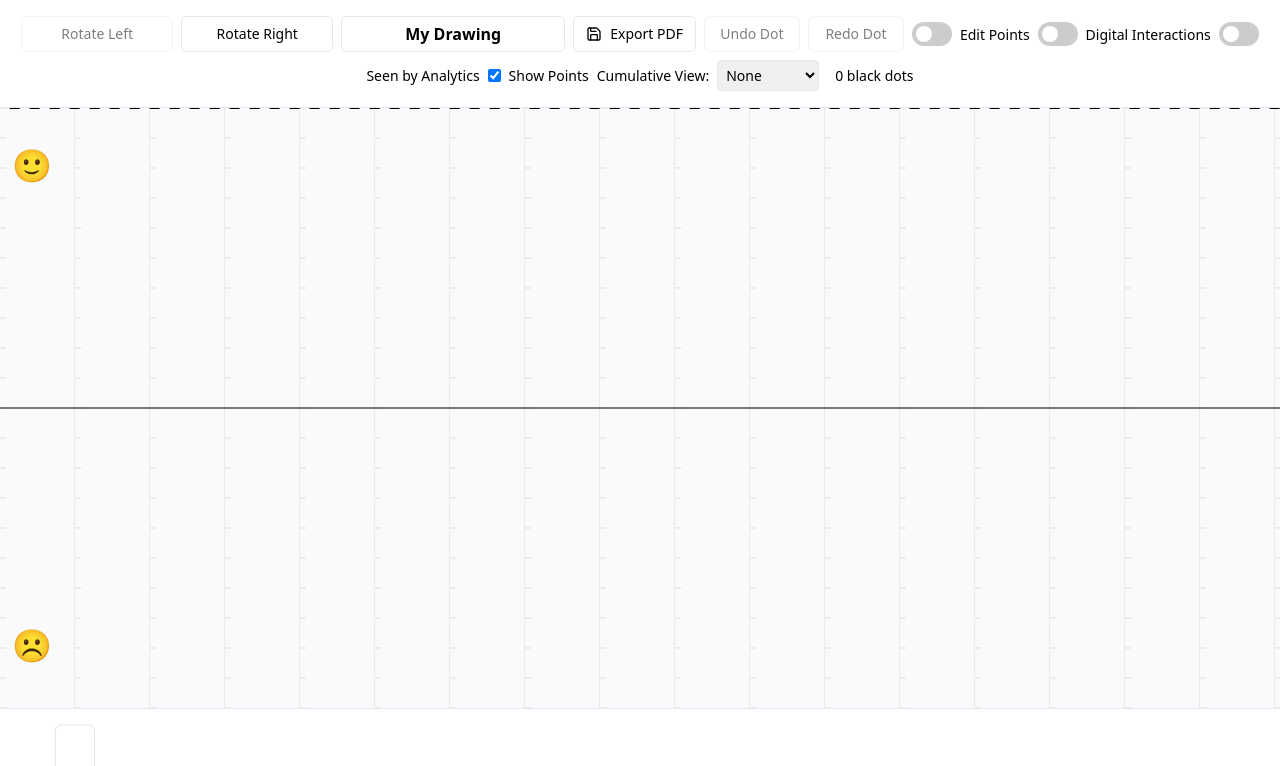
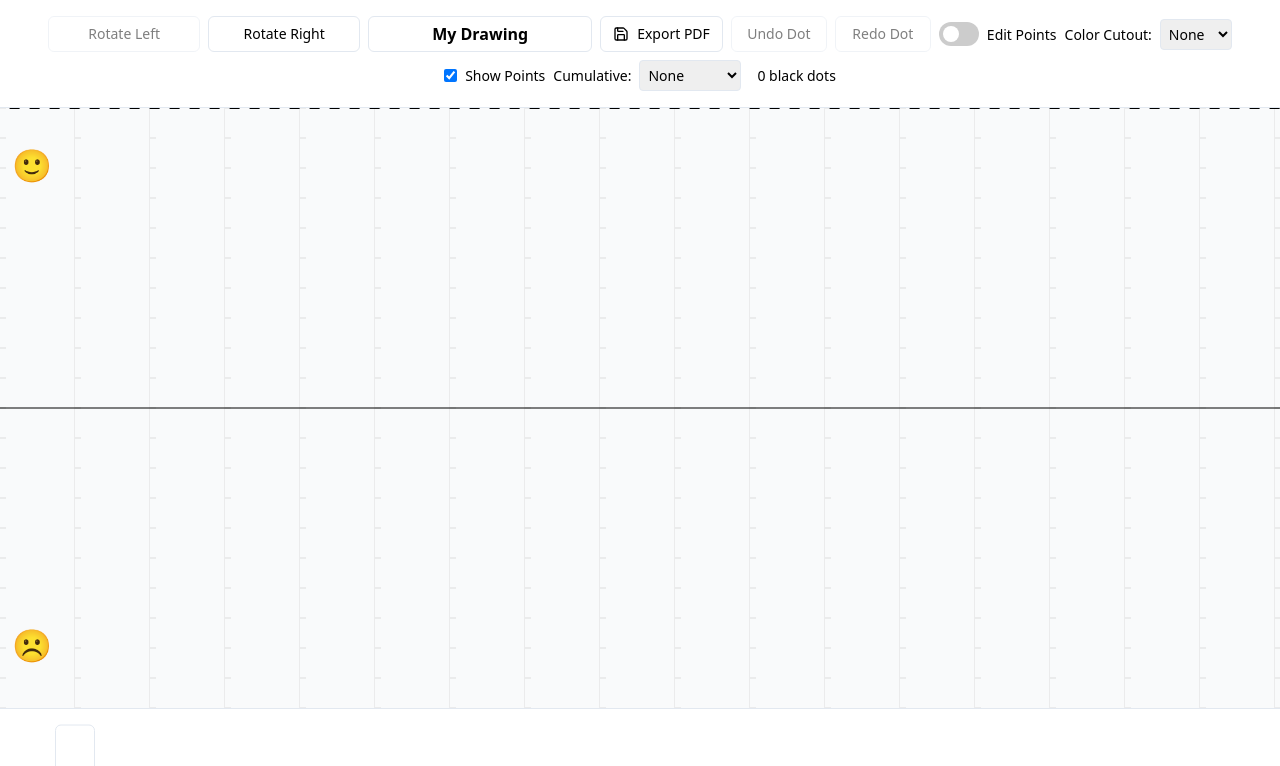
Before and after one commit to jbaileystudio/Sumpoints, a React (Vite) app: page / in a window 1280 px wide. Shown: the top 766 px of the page. Built offline with nearby package versions, Linux system fonts and the light colour scheme.

Commit message:
Color cutout dropdown
Replaced individual toggles with dropdown.

```diff
--- a/src/components/InteractiveDrawing.jsx
+++ b/src/components/InteractiveDrawing.jsx
@@ -65,6 +65,7 @@ const InteractiveDrawing = () => {
   const [showDigitalCutout, setShowDigitalCutout] = useState(false);
   const [bluePoints, setBluePoints] = useState(new Set());
   const [showAnalyticsCutout, setShowAnalyticsCutout] = useState(false);
+  const [cutoutType, setCutoutType] = useState('none');
 
 
   console.log('Mobile check:', {
@@ -167,7 +168,7 @@ const InteractiveDrawing = () => {
 
   // Add count below title
       pdf.setFontSize(12);
-      pdf.text(`${allPoints.length} Events | ${calculateScores(points).total} Cumulative Score`, margins, margins + 0.3);
+      pdf.text(`${allPoints.length} Events | Cumulative Score ${calculateScores(points).total}`, margins, margins + 0.3);
 
       const contentStart = margins + 0.5;
 
@@ -1688,37 +1689,46 @@ return (
             Redo Dot
             </Button>
 
-
-            <label className="toggle-switch">
-            <input
-            type="checkbox"
-            checked={editMode}
-            onChange={handleEditModeToggle}
-            />
-            <span className="toggle-slider"></span>
-            </label>
-            <span style={{ fontSize: '14px' }}>Edit Points</span>
-
-            {/* Cutout Control */}
+            {/* Edit Mode Toggle */}
             <label className="toggle-switch">
               <input
                 type="checkbox"
-                checked={showDigitalCutout}
-                onChange={(e) => setShowDigitalCutout(e.target.checked)}
+                checked={editMode}
+                onChange={handleEditModeToggle}
               />
               <span className="toggle-slider"></span>
             </label>
-            <span style={{ fontSize: '14px' }}>Digital Interactions</span>
-
-            <label className="toggle-switch" style={{ marginLeft: '0rem' }}>
-              <input
-                type="checkbox"
-                checked={showAnalyticsCutout}
-                onChange={(e) => setShowAnalyticsCutout(e.target.checked)}
-              />
-              <span className="toggle-slider"></span>
+            <span style={{ fontSize: '14px' }}>Edit Points</span>
+
+            {/* Cutout Dropdown */}
+            <div style={{
+              display: 'flex',
+              alignItems: 'center',
+              marginLeft: '0rem'
+            }}>
+            <label style={{fontSize: '14px'}}>
+              Color Cutout:
+              <select
+                value={cutoutType}
+                onChange={(e) => {
+                  const value = e.target.value;
+                  setCutoutType(value);
+                  setShowDigitalCutout(value === 'yellow');
+                  setShowAnalyticsCutout(value === 'blue');
+                }}
+                style={{
+                  marginLeft: '0.5rem',
+                  padding: '0.25rem',
+                  borderRadius: '0.25rem',
+                  border: '1px solid #e2e8f0'
+                }}
+              >
+                <option value="none">None</option>
+                <option value="yellow">Yellow</option>
+                <option value="blue">Blue</option>
+              </select>
             </label>
-            <span style={{ fontSize: '14px' }}>Seen by Analytics</span>
+          </div>
 
 
             {/* Points Control */}
@@ -1749,7 +1759,7 @@ return (
               alignItems: 'center',
               }}>
               <label style={{fontSize: '14px'}}>
-              Cumulative View:
+              Cumulative:
               <select
               value={cumulativeType}
               onChange={(e) => setCumulativeType(e.target.value)}
@@ -2452,8 +2462,8 @@ return (
         width: '16px',
         height: '16px',
         borderRadius: '50%',
-        border: '2px solid #666',
-        backgroundColor: digitalPoints.has(point.id) ? '#FCD34D' : 'transparent',
+        border: '1px solid #666',
+        backgroundColor: digitalPoints.has(point.id) ? '#FCD34D' : 'transparent', //Yellow
         cursor: 'pointer',
         transition: 'background-color 0.2s'
       }}
@@ -2474,8 +2484,8 @@ return (
         width: '16px',
         height: '16px',
         borderRadius: '50%',
-        border: '2px solid #666',
-        backgroundColor: bluePoints.has(point.id) ? '#3B82F6' : 'transparent',
+        border: '1px solid #666',
+        backgroundColor: bluePoints.has(point.id) ? '#3B82F6' : 'transparent', //Blue
         cursor: 'pointer',
         transition: 'background-color 0.2s'
       }}
```
